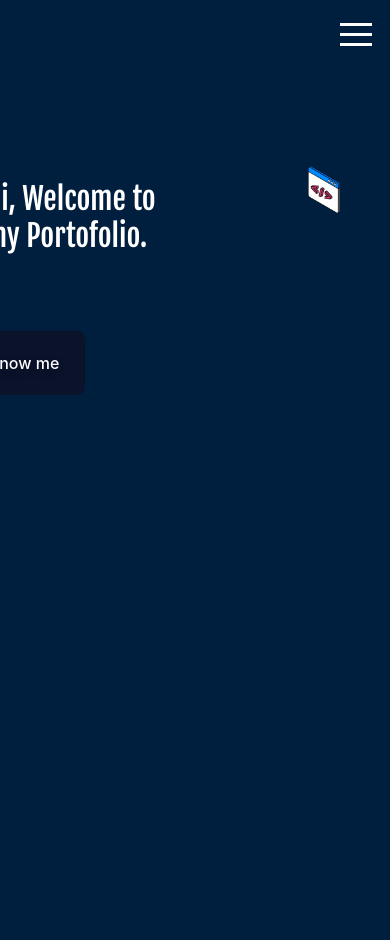
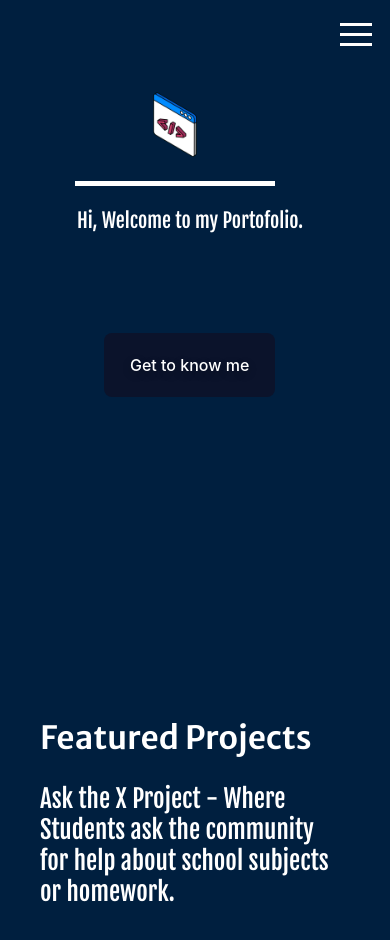
Before and after one commit to UvejsGj/portofolio1, a React (Create React App) app: page / in a window 390 px wide. Shown: the top 940 px of the page. Built offline with nearby package versions, Linux system fonts and the light colour scheme.

Commit message:
Responsive (In Progress)

```diff
--- a/src/Components/About/About.css
+++ b/src/Components/About/About.css
@@ -62,17 +62,35 @@ p {
 
 /* Extra small devices (phones, 600px and down) */
 @media only screen and (max-width: 600px) {
-    .responsive{
-        width: 370px;
-        height: 500px;
 
+    #aboutmeimg {
+        position: relative;
+        top: 20px;
+        left: 75px;
+        border-right: none;
+        border-bottom: 5px white solid;
+        width: 200px;
     }
 
-    .aboutmep {
-        width: 200px;
-        height: 200px;
-        font-size: 10px;
+    .link {
+        position: relative;
+        left: 190px;
     }
+
+    #aboutmepid {
+        position: relative;
+        top: 120px;
+        left: 250px;
+        font-size: 20px;
+    }
+
+    .featuredprojects {
+        position: relative;
+        top: 500px;
+        left: 250px;
+        width: 300px;
+    }
+
 }
 
 /* Small devices (portrait tablets and large phones, 600px and up) */
--- a/src/Components/About/About.js
+++ b/src/Components/About/About.js
@@ -11,7 +11,7 @@ const About = () => {
         <img id="aboutmeimg" src={aboutmepic} />
       </div>
       <div className="aboutmepb">
-        <p className="aboutmep">
+        <p id="aboutmepid" className="aboutmep">
           Hi, Welcome to my Portofolio.
         </p>
         <Link className="link" to="/about" onClick={()=>window.scroll(0, 0)} >
```
Also changed, not shown: src/MenuPages/AboutPage/aboutpage.css (+15 -0 lines).
